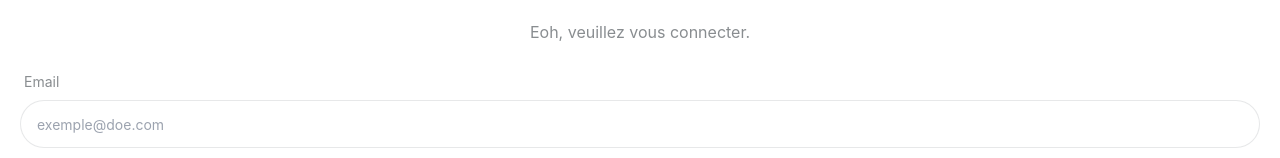
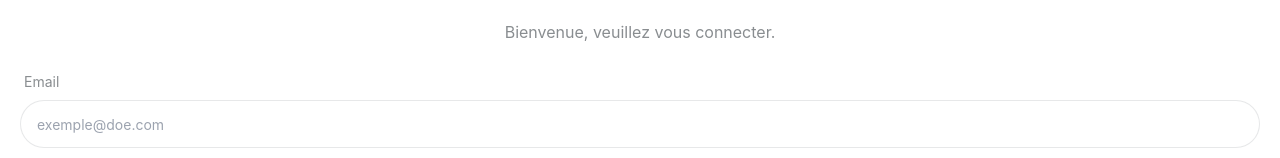
Before and after one commit to BonApp12/BonApp, a React (Create React App) app in the folder packages/frontend/: page / in a window 1280 px wide. Shown: the top 158 px of the page. Built offline with nearby package versions, Linux system fonts and the light colour scheme; no server answers.

Commit message:
:test_tube: test du CI/CD

```diff
--- a/packages/frontend/src/components/LoginForm/LoginForm.js
+++ b/packages/frontend/src/components/LoginForm/LoginForm.js
@@ -39,7 +39,7 @@ function LoginForm() {
     return (
         <div>
             {isConnected ? <Navigate to={{pathname: '/already-logged'}} /> : ""}
-            <h3>Eoh, veuillez vous connecter.</h3>
+            <h3>Bienvenue, veuillez vous connecter.</h3>
             <form onSubmit={handleSubmit} className="m-5">
                 <div className="form-control">
                     <label className="label">
```
